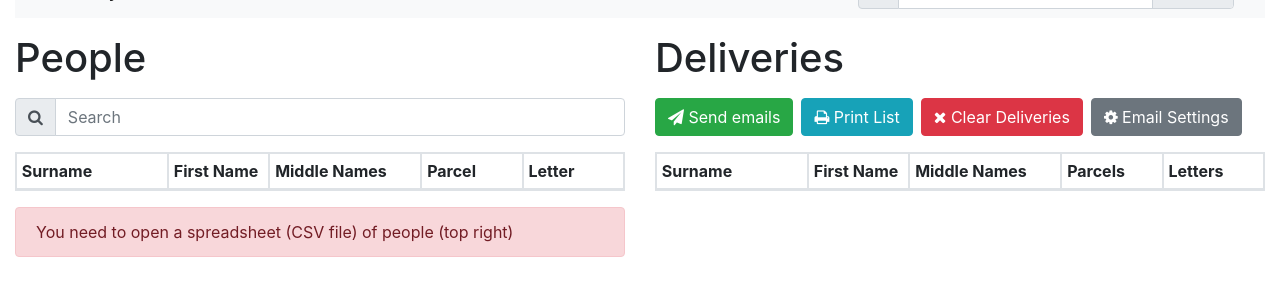
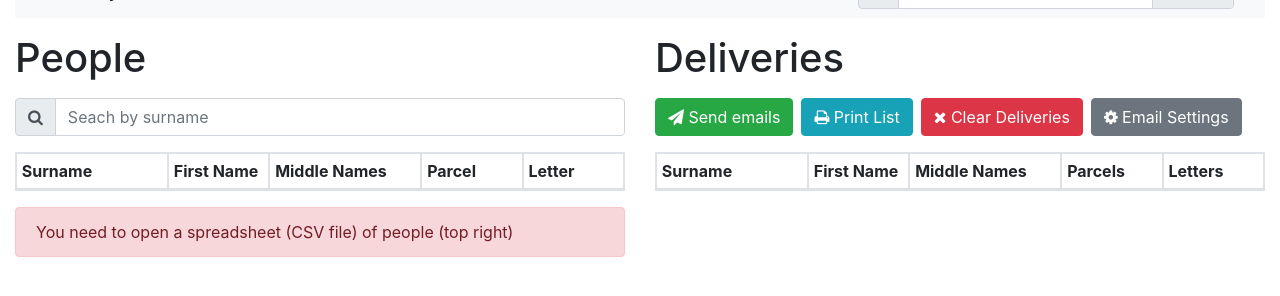
Before and after one commit to browningjp/parcels, a plain HTML site: page index.html in a window 1280 px wide. Shown: the part 38-334 px from the top of the page. Drawn offline with nearby package versions, Linux system fonts and the light colour scheme.

Commit message:
update search box placeholder

```diff
--- a/index.html
+++ b/index.html
@@ -61,7 +61,7 @@
                     <div class="input-group-prepend">
                         <span class="input-group-text"><span class="fa fa-search"></span></span>
                     </div>
-                        <input class="form-control" type="text" v-model="searchQuery" placeholder="Search">
+                        <input class="form-control" type="text" v-model="searchQuery" placeholder="Seach by surname">
                   </div>
 
                 <!-- People table -->
```
